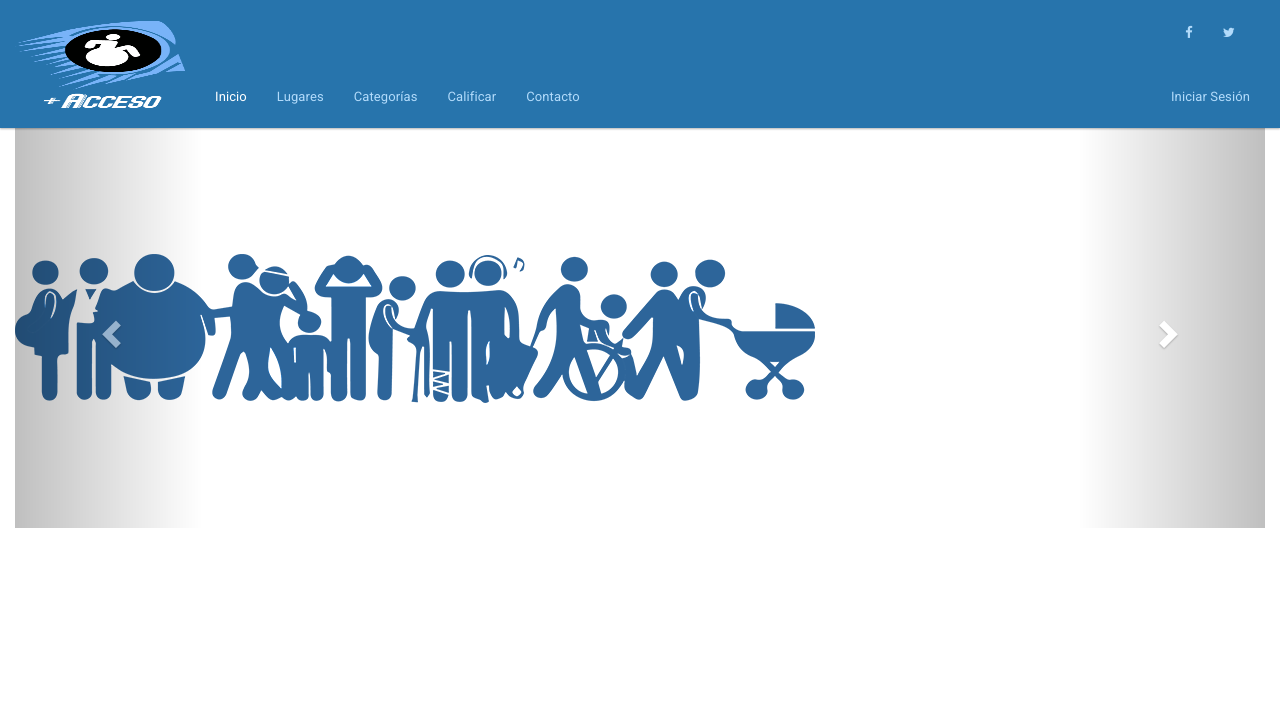
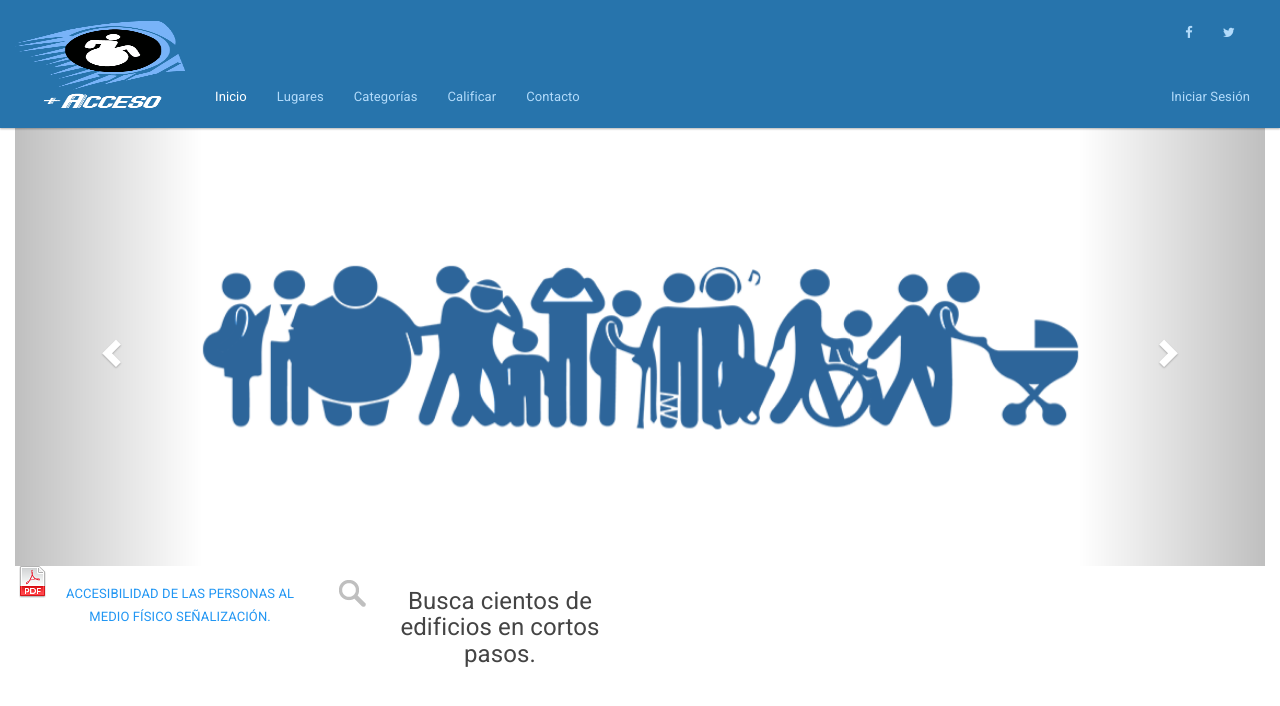
Before and after one commit to cccastro09/mas-acceso, a PHP site: page / in a window 1280 px wide. Shown: the top 706 px of the page. Run offline with PHP 8.4, Linux system fonts and the light colour scheme; some libraries are stand-ins or nearby versions.

Commit message:
Correciones y mas

```diff
--- a/contacto.html
+++ b/contacto.html
@@ -84,6 +84,7 @@
       <img alt="Comunícate con nosotros" src="img/disc_contacto.gif">
 
 </div>
+
 </div>
 
 
--- a/css/estilos.css
+++ b/css/estilos.css
@@ -1,7 +1,30 @@
 @import "./lugares.css";
 body {
     padding-top: 128px;
+    text-align: center;
 }
+
+.carousel-inner, .carousel, .slide, .item, .active{
+    text-align: center;
+    margin-left: auto;
+    margin-right: auto;
+}
+
+ .carousel-inner > .item > img,
+  .carousel-inner > .item > a > img {
+      width: 70%;
+      margin: auto;
+  }
+.contenido{
+    text-align: center;
+    margin: auto;
+}
+.icon{
+list-style-image: url('../img/pdf.png');
+ }
+.iconSearch{
+list-style-image: url('../img/search.png');
+ }
 
 .btn-default {
     background-color: #369;
--- a/index.html
+++ b/index.html
@@ -98,8 +98,23 @@
     <span class="glyphicon glyphicon-chevron-right" aria-hidden="true"></span>
     <span class="sr-only">Next</span>
   </a>
+
 </div>
-
+<div class="contenido">
+    <div class="row">
+        <div class="col-md-3">
+<ul class="icon">
+    <li><a href="http://www.consejodiscapacidades.gob.ec/wp-content/uploads/downloads/2014/03/normas_inen_acceso_medio_fisico.pdf">ACCESIBILIDAD DE LAS PERSONAS AL MEDIO FÍSICO SEÑALIZACIÓN.</a>
+</li>
+</ul>
+            </div>
+       <div class="col-md-3">
+<ul class="iconSearch">
+    <li><a href="edificio.html"><h4>Busca cientos de edificios en cortos pasos.</h4></a></li>
+</ul>
+          </div>  </div>
+    </div>
+    </div>
 
 
     <!-- <footer class="footer">
```
Also changed, not shown: img/pdf.png (added), img/search.png (added).
